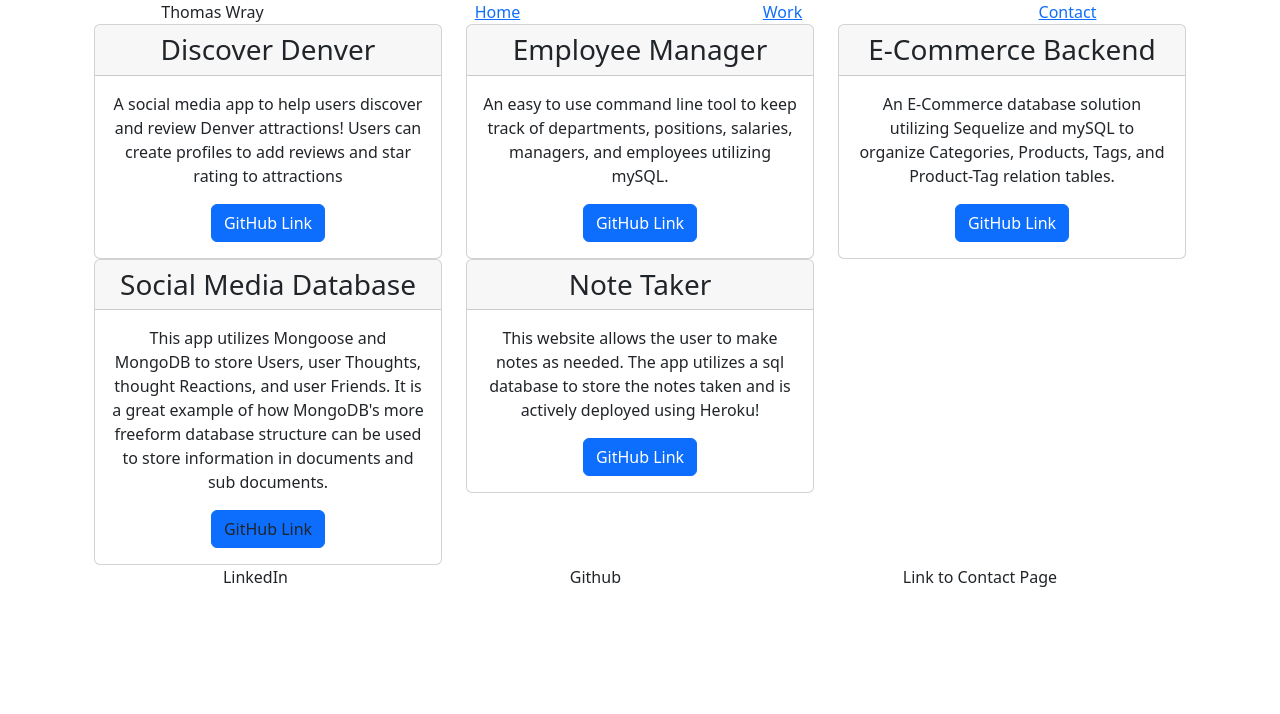
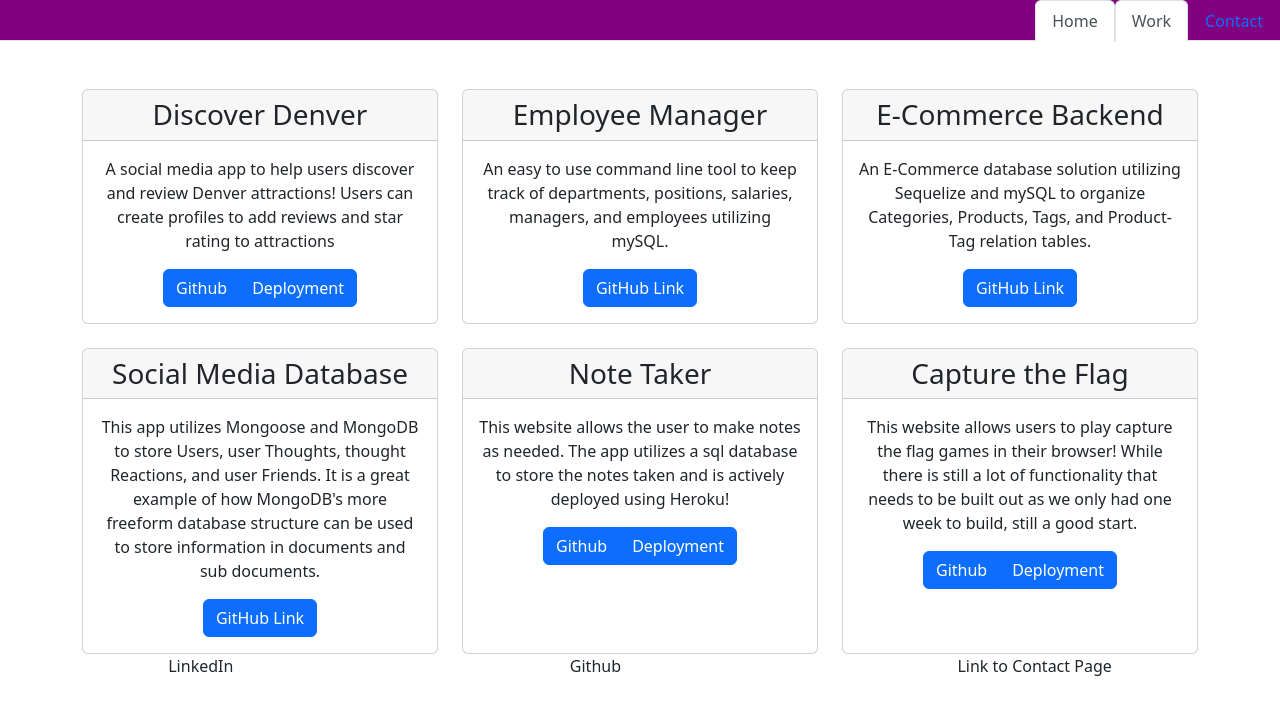
Before and after one commit to Twray95/myPortfolio, a React (Create React App) app in the folder reactportfolio/: page /Work in a window 1280 px wide. Shown: the top 714 px of the page. Built offline with nearby package versions, Linux system fonts and the light colour scheme.

Commit message:
finished (kind of) work and nav header

```diff
--- a/reactportfolio/package.json
+++ b/reactportfolio/package.json
@@ -10,6 +10,7 @@
     "react": "^18.2.0",
     "react-bootstrap": "^2.7.2",
     "react-dom": "^18.2.0",
+    "react-router-bootstrap": "^0.26.2",
     "react-router-dom": "^6.10.0",
     "react-scripts": "5.0.1",
     "web-vitals": "^2.1.4"
--- a/reactportfolio/public/index.html
+++ b/reactportfolio/public/index.html
@@ -18,8 +18,6 @@
     <title>React App</title>
   </head>
   <body>
-    <noscript>You need to enable JavaScript to run this app.</noscript>
-
-    <div class="container" id="root"></div>
+    <div id="root"></div>
   </body>
 </html>
--- a/reactportfolio/src/App.css
+++ b/reactportfolio/src/App.css
@@ -1,3 +1,8 @@
 body {
   background-color: rgb(0, 0, 0);
 }
+
+.Navigation {
+  justify-content: end;
+  background-color: purple;
+}
--- a/reactportfolio/src/App.js
+++ b/reactportfolio/src/App.js
@@ -9,7 +9,7 @@ import Contact from "./pages/Contact";
 
 function App() {
   return (
-    <div>
+    <div className="w-100">
       <Router>
         <NavTabs />
         <Routes>
--- a/reactportfolio/src/components/NavTabs.js
+++ b/reactportfolio/src/components/NavTabs.js
@@ -1,26 +1,55 @@
 import React from "react";
-import { Link } from "react-router-dom";
+import { LinkContainer } from "react-router-bootstrap";
+import Nav from "react-bootstrap/Nav";
 
 function NavTabs() {
   return (
-    <>
-      <div className="row text-center h-50">
-        <div className="col">Thomas Wray</div>
-
-        <Link className="col" to="/">
-          Home
-        </Link>
-
-        <Link className="col" to="/Work">
-          Work
-        </Link>
-
-        <Link className="col" to="/Contact">
-          Contact
-        </Link>
-      </div>
-    </>
+    <Nav variant="tabs" defaultActiveKey="/home" className="Navigation">
+      <Nav.Item>
+        <LinkContainer to="/">
+          <Nav.Link eventKey="/home">Home</Nav.Link>
+        </LinkContainer>
+      </Nav.Item>
+      <Nav.Item>
+        <LinkContainer to="/Work">
+          <Nav.Link eventKey="work">Work</Nav.Link>
+        </LinkContainer>
+      </Nav.Item>
+      <Nav.Item>
+        <LinkContainer to="/Contact">
+          <Nav.Link eventKey="contact">Contact</Nav.Link>
+        </LinkContainer>
+      </Nav.Item>
+    </Nav>
   );
 }
 
 export default NavTabs;
+
+{
+  /* <Nav variant="tabs" defaultActiveKey="/">
+<Nav.Item>
+  <Nav.Link>
+    <Link className="col" to="/">
+      Home
+    </Link>
+  </Nav.Link>
+</Nav.Item>
+
+<Nav.Item>
+  <Nav.Link>
+    <Link className="col" to="/Work">
+      Work
+    </Link>
+  </Nav.Link>
+</Nav.Item>
+
+<Nav.Item>
+  <Nav.Link>
+    <Link className="col" to="/Contact">
+      Contact
+    </Link>
+  </Nav.Link>
+</Nav.Item>
+</Nav> */
+}
--- a/reactportfolio/src/pages/Home.js
+++ b/reactportfolio/src/pages/Home.js
@@ -3,7 +3,7 @@ import React from "react";
 function Home() {
   return (
     <>
-      <div className="row vh-100">
+      <div className="row">
         <div className="col-lg-8">
           <main>Hey, my name is Thomas Wray</main>
           <section>
--- a/reactportfolio/src/pages/Work.js
+++ b/reactportfolio/src/pages/Work.js
@@ -2,6 +2,7 @@ import React from "react";
 import Container from "react-bootstrap/Container";
 import Row from "react-bootstrap/Row";
 import Col from "react-bootstrap/Col";
+import ButtonGroup from "react-bootstrap/ButtonGroup";
 import Button from "react-bootstrap/Button";
 import Card from "react-bootstrap/Card";
 
@@ -12,58 +13,92 @@ function Work() {
       name: "Discover Denver",
       desc: "A social media app to help users discover and review Denver attractions! Users can create profiles to add reviews and star rating to attractions",
       link: "https://github.com/miamauro/discovering-denver",
+      deployment: "https://whispering-dawn-72162.herokuapp.com/",
+      deployed: true,
     },
     {
       id: 2,
       name: "Employee Manager",
       desc: "An easy to use command line tool to keep track of departments, positions, salaries, managers, and employees utilizing mySQL.",
       link: "https://github.com/Twray95/employeeManager",
+      deployed: false,
     },
     {
       id: 3,
       name: "E-Commerce Backend",
       desc: "An E-Commerce database solution utilizing Sequelize and mySQL to organize Categories, Products, Tags, and Product-Tag relation tables.",
       link: "https://github.com/Twray95/e-CommerceBackEnd/tree/main/models",
+      deployed: false,
     },
     {
       id: 4,
       name: "Social Media Database",
       desc: "This app utilizes Mongoose and MongoDB to store Users, user Thoughts, thought Reactions, and user Friends.  It is a great example of how MongoDB's more freeform database structure can be used to store information in documents and sub documents.",
+      link: "https://github.com/Twray95/socialMediaDB",
+      deployed: false,
     },
     {
       id: 5,
       name: "Note Taker",
       desc: "This website allows the user to make notes as needed.  The app utilizes a sql database to store the notes taken and is actively deployed using Heroku!",
       link: "https://github.com/Twray95/noteTaker",
+      deployment: "https://secret-ravine-96849.herokuapp.com/",
+      deployed: true,
+    },
+    {
+      id: 6,
+      name: "Capture the Flag",
+      desc: "This website allows users to play capture the flag games in their browser!  While there is still a lot of functionality that needs to be built out as we only had one week to build, still a good start.",
+      link: "https://github.com/PaulGibes/CaptureTheFlag",
+      deployment: "https://outsiders.herokuapp.com/",
+      deployed: true,
     },
   ];
 
   return (
     <>
-      <Container>
-        <Row>
+      <Container className="pt-5">
+        <Row className="g-4">
           {projects.map((project) =>
             project.id === 1 ? (
               <Col md={4} sm={6}>
-                <Card className="text-center">
+                <Card className="text-center h-100">
                   <Card.Header as="h3">{project.name}</Card.Header>
                   <Card.Body>
-                    <p className="card-text">{project.desc}</p>
-                    <a href={project.link} className="btn btn-primary">
-                      GitHub Link
-                    </a>
+                    <Card.Text>{project.desc}</Card.Text>
+                    {project.deployed === true ? (
+                      <ButtonGroup aria-label="Basic example">
+                        <Button variant="primary" href={project.link}>
+                          Github
+                        </Button>
+                        <Button variant="primary" href={project.deployment}>
+                          Deployment
+                        </Button>
+                      </ButtonGroup>
+                    ) : (
+                      <Button href={project.link}>GitHub Link</Button>
+                    )}
                   </Card.Body>
                 </Card>
               </Col>
             ) : (
               <Col md={4} sm={6}>
-                <Card className="text-center">
+                <Card className="text-center h-100">
                   <Card.Header as="h3">{project.name}</Card.Header>
                   <Card.Body>
-                    <p className="card-text">{project.desc}</p>
-                    <a href={project.link} className="btn btn-primary">
-                      GitHub Link
-                    </a>
+                    <Card.Text>{project.desc}</Card.Text>
+                    {project.deployed === true ? (
+                      <ButtonGroup aria-label="Basic example">
+                        <Button variant="primary" href={project.link}>
+                          Github
+                        </Button>
+                        <Button variant="primary" href={project.deployment}>
+                          Deployment
+                        </Button>
+                      </ButtonGroup>
+                    ) : (
+                      <Button href={project.link}>GitHub Link</Button>
+                    )}
                   </Card.Body>
                 </Card>
               </Col>
```
Also changed, not shown: 1 other file (tests, documents, lock files or other folders).
